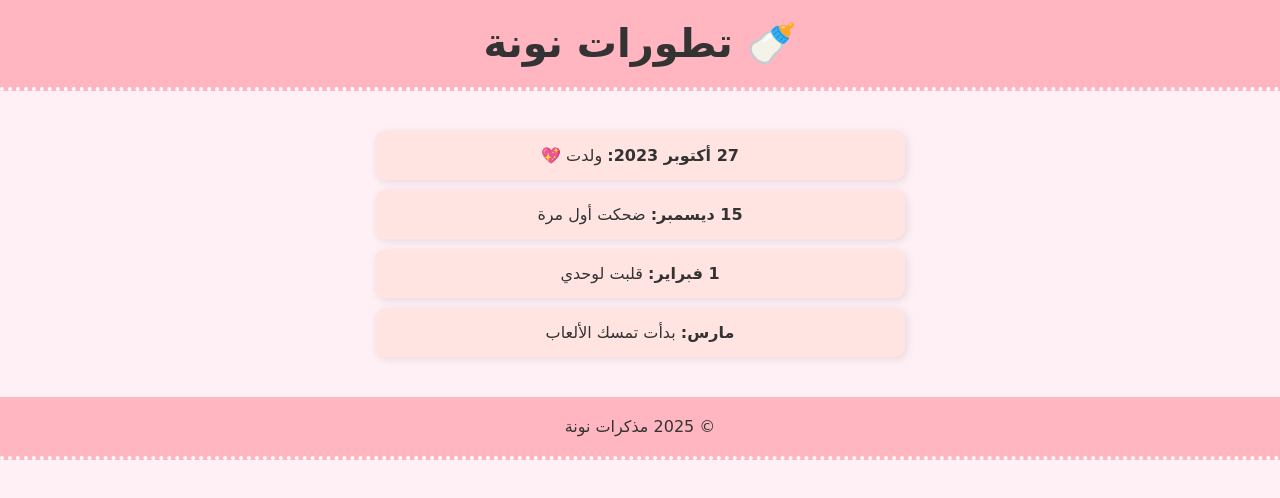
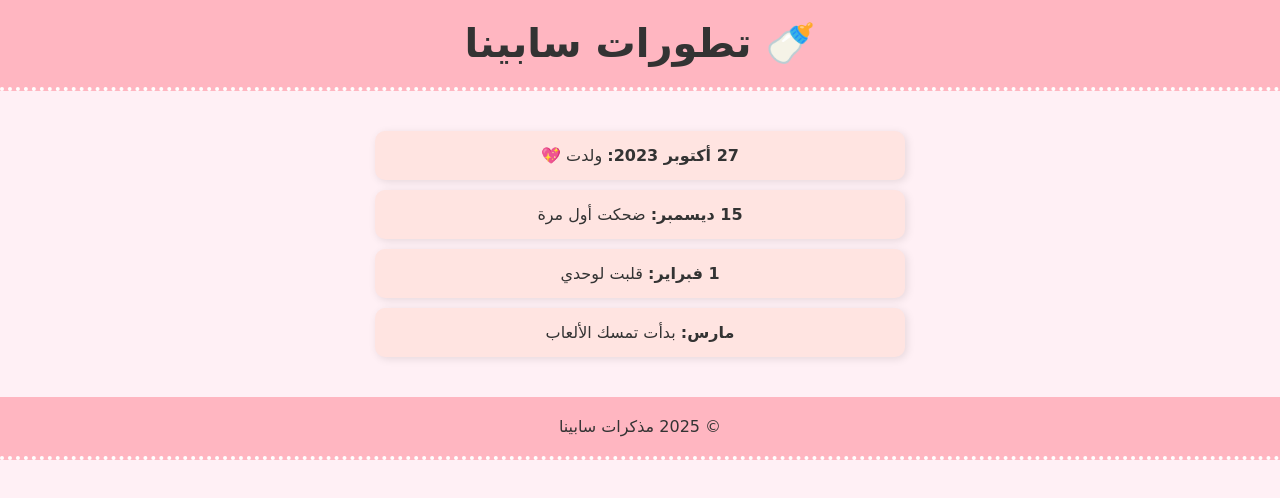
Before and after one commit to Youssef-net/sabina, a plain HTML site: page milestones.html in a window 1280 px wide. Drawn offline with Linux system fonts and the light colour scheme.

Commit message:
Update milestones.html

```diff
--- a/milestones.html
+++ b/milestones.html
@@ -2,12 +2,12 @@
 <html lang="ar" dir="rtl">
 <head>
   <meta charset="UTF-8">
-  <title>تطورات نونة</title>
+  <title>تطورات سابينا</title>
   <link rel="stylesheet" href="style.css">
 </head>
 <body>
   <header>
-    <h1>🍼 تطورات نونة</h1>
+    <h1>🍼 تطورات سابينا</h1>
   </header>
 
   <section class="timeline">
@@ -18,7 +18,7 @@
   </section>
 
   <footer>
-    &copy; 2025 مذكرات نونة
+    &copy; 2025 مذكرات سابينا
   </footer>
 </body>
 </html>
```
